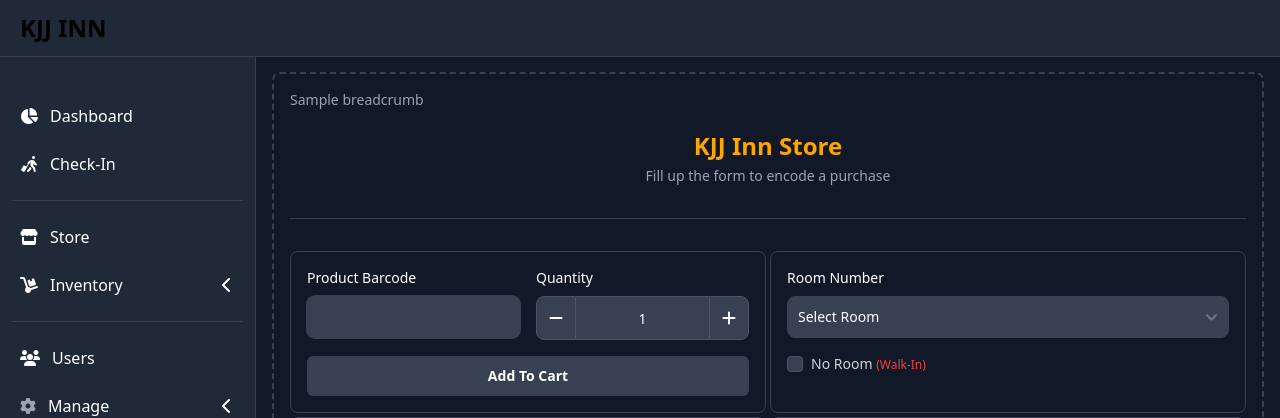
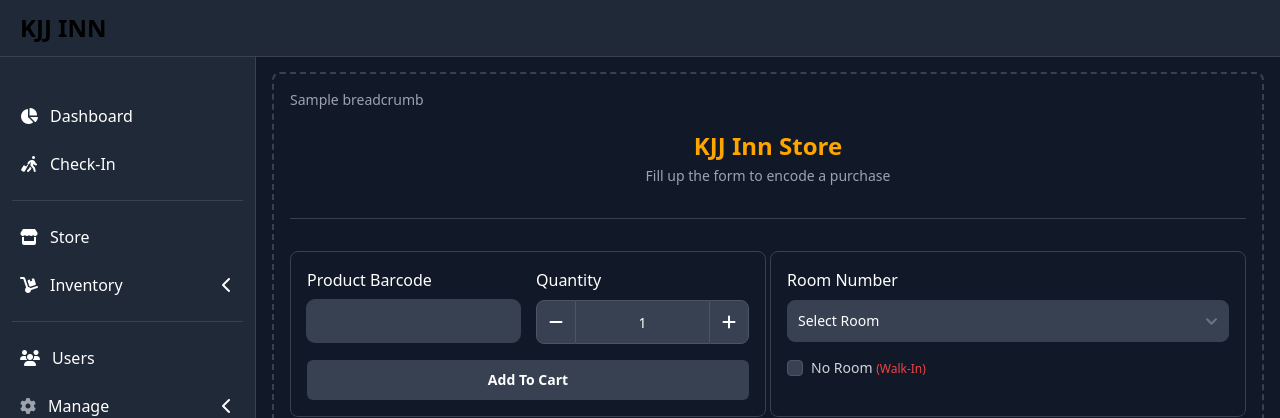
Before and after one commit to kenyzin8/kjj-inn, a Django app: template inventory_management/templates/store.html in a window 1280 px wide. Shown: the top 418 px of the page. Run offline with Django 5.2, Linux system fonts and the light colour scheme; the template is opened without the code that fills it: most values are stand-ins (such as "Sample title", 1, 10 or a date in 2020); some libraries are stand-ins or nearby versions.

Commit message:
Update store.html

```diff
--- a/inventory_management/templates/store.html
+++ b/inventory_management/templates/store.html
@@ -29,13 +29,13 @@
                 {% csrf_token %}
                 <div class="grid gap-4 mb-4 grid-cols-2">
                     <div class="col-span-1">
-                        <label for="add-to-cart-product-barcode" class="block mb-2 text-sm font-medium text-gray-900 dark:text-white">
+                        <label for="add-to-cart-product-barcode" class="block mb-2 font-medium text-gray-900 dark:text-white">
                             Product Barcode
                         </label>
                         <input type="text" name="add-to-cart-product-barcode" id="add-to-cart-product-barcode" autocomplete="off" class="bg-gray-50 border border-gray-300 text-gray-900 text-sm rounded-lg focus:ring-gray-700 block w-full p-2.5 dark:bg-gray-700 dark:border-gray-700 dark:placeholder-gray-700 dark:text-white" required>
                     </div>
                     <div class="col-span-1">
-                        <label for="add-to-cart-quantity-input" class="block mb-2 text-sm font-medium text-gray-900 dark:text-white">
+                        <label for="add-to-cart-quantity-input" class="block mb-2 font-medium text-gray-900 dark:text-white">
                             Quantity
                         </label>
                         <div class="relative flex items-center w-full">
@@ -57,7 +57,7 @@
         <div class="p-4 border rounded-lg border-gray-700">
             <div class="grid gap-4 mb-4 grid-cols-2">
                 <div class="col-span-2">
-                    <label for="room-number" class="block mb-2 text-sm font-medium text-gray-900 dark:text-white">
+                    <label for="room-number" class="block mb-2 font-medium text-gray-900 dark:text-white">
                         Room Number
                     </label>
                     <select name="room-number" id="room-number" class="bg-gray-50 border border-gray-300 text-gray-900 text-sm rounded-lg focus:ring-gray-700 block w-full p-2.5 dark:bg-gray-700 dark:border-gray-700 dark:placeholder-gray-700 dark:text-white">
```
